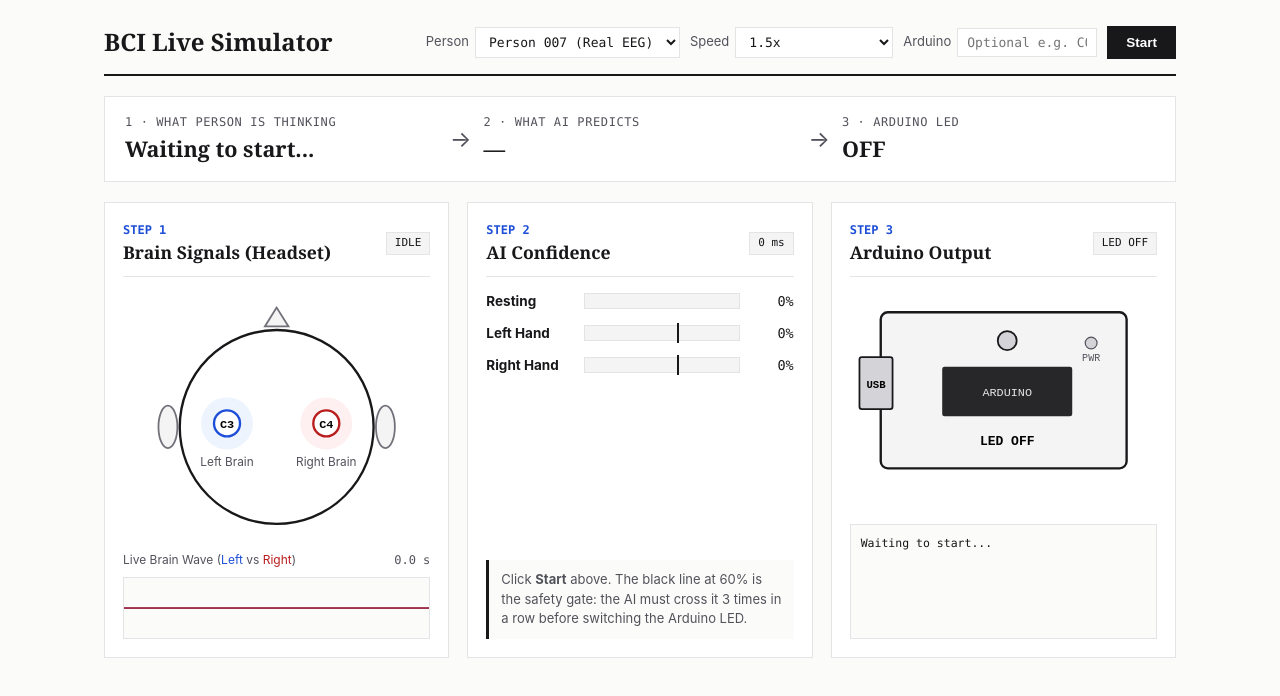
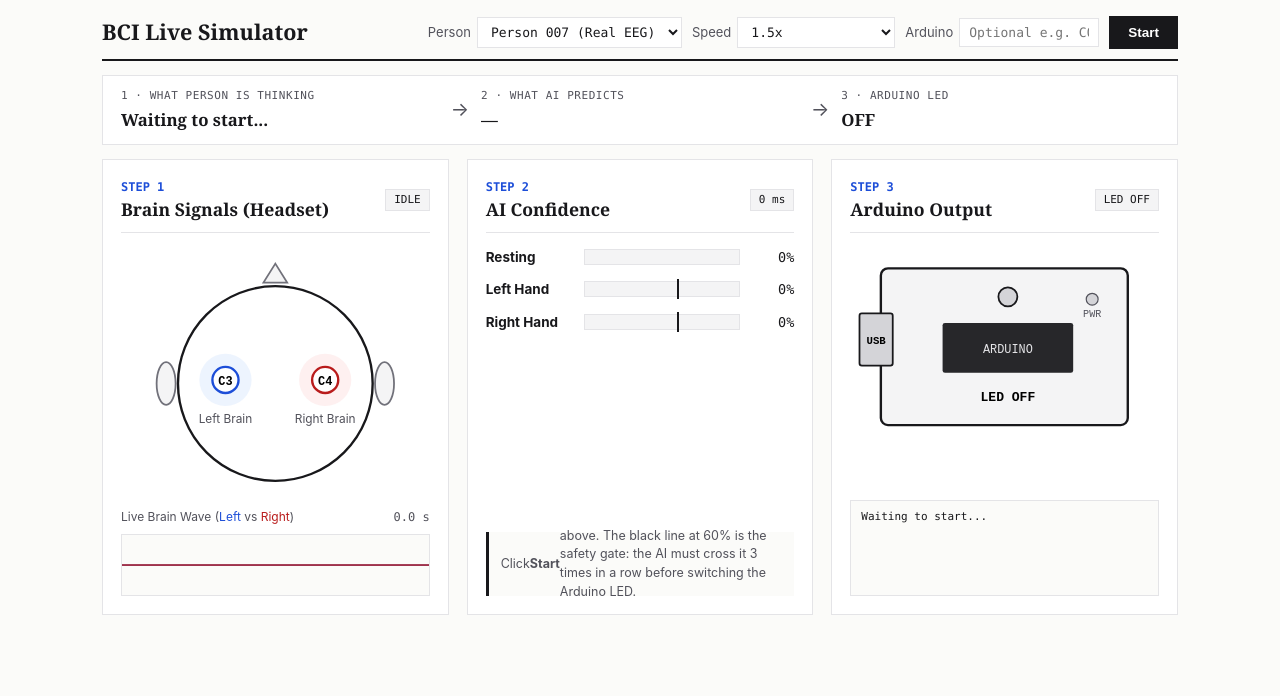
Before and after one commit to loyality7/BCI, a plain HTML site: page live/index.html in a window 1280 px wide. Drawn offline with Linux system fonts and the light colour scheme.

Commit message:
fix(ui): lock layout heights and font sizes to prevent vertical jitter

```diff
--- a/live/index.html
+++ b/live/index.html
@@ -34,7 +34,7 @@
       line-height: 1.5;
     }
 
-    .wrap { max-width: 1120px; margin: 0 auto; padding: 24px; }
+    .wrap { max-width: 1120px; margin: 0 auto; padding: 16px 22px; }
 
     /* Top Bar */
     .topbar {
@@ -42,12 +42,12 @@
       flex-wrap: wrap;
       justify-content: space-between;
       align-items: center;
-      gap: 14px;
+      gap: 12px;
       border-bottom: 2px solid var(--ink);
-      padding-bottom: 14px;
-      margin-bottom: 20px;
+      padding-bottom: 10px;
+      margin-bottom: 14px;
     }
-    .topbar h1 { font-family: var(--serif); font-size: 1.5rem; margin: 0; }
+    .topbar h1 { font-family: var(--serif); font-size: 1.35rem; margin: 0; }
     .controls { display: flex; flex-wrap: wrap; align-items: center; gap: 10px; }
     .ctrl { display: flex; align-items: center; gap: 6px; font-size: 13px; color: var(--muted); }
     select, input[type="text"] {
@@ -69,7 +69,7 @@
     }
     button.btn.stop { background: var(--red); border-color: var(--red); }
 
-    /* Big Clear Story Banner */
+    /* Big Clear Story Banner (fixed height, never jumps) */
     .story-bar {
       display: grid;
       grid-template-columns: 1fr auto 1fr auto 1fr;
@@ -77,16 +77,24 @@
       gap: 12px;
       background: var(--surface);
       border: 1px solid var(--rule);
-      padding: 16px 20px;
-      margin-bottom: 20px;
+      padding: 12px 18px;
+      margin-bottom: 14px;
     }
     @media (max-width: 800px) {
       .story-bar { grid-template-columns: 1fr; text-align: center; }
       .story-arrow { display: none; }
     }
-    .story-label { font-size: 12px; text-transform: uppercase; letter-spacing: 0.05em; color: var(--muted); font-family: var(--mono); }
-    .story-val { font-family: var(--serif); font-size: 1.35rem; font-weight: 700; margin-top: 2px; }
-    .story-arrow { font-size: 1.4rem; color: var(--muted); }
+    .story-label { font-size: 11px; text-transform: uppercase; letter-spacing: 0.05em; color: var(--muted); font-family: var(--mono); }
+    .story-val {
+      font-family: var(--serif);
+      font-size: 1.05rem;
+      font-weight: 700;
+      margin-top: 2px;
+      white-space: nowrap;
+      overflow: hidden;
+      text-overflow: ellipsis;
+    }
+    .story-arrow { font-size: 1.2rem; color: var(--muted); }
 
     /* 3-Step Flow */
     .flow {
@@ -147,20 +155,23 @@
       background: var(--paper);
       border-left: 3px solid var(--ink);
       padding: 10px 12px;
-      font-size: 13px;
+      font-size: 12.5px;
       color: var(--muted);
       margin-top: 10px;
+      height: 64px;
+      display: flex;
+      align-items: center;
     }
 
     .log {
       background: var(--paper);
       border: 1px solid var(--rule);
-      padding: 10px;
+      padding: 8px 10px;
       font-family: var(--mono);
-      font-size: 11.5px;
-      height: 115px;
+      font-size: 11px;
+      height: 96px;
       overflow-y: auto;
-      margin-top: 12px;
+      margin-top: 10px;
     }
   </style>
 </head>
@@ -353,10 +364,10 @@
     }
 
     function prettyLabel(lbl) {
-      if (lbl === 'Left') return 'LEFT HAND (Turn LED ON)';
-      if (lbl === 'Right') return 'RIGHT HAND (Turn LED OFF)';
-      if (lbl === 'Hold') return 'Spike Blocked (Hold)';
-      return 'RESTING (Do Nothing)';
+      if (lbl === 'Left') return 'LEFT HAND (LED ON)';
+      if (lbl === 'Right') return 'RIGHT HAND (LED OFF)';
+      if (lbl === 'Hold') return 'SPIKE BLOCKED';
+      return 'RESTING';
     }
 
     function toggleStream() {
```
